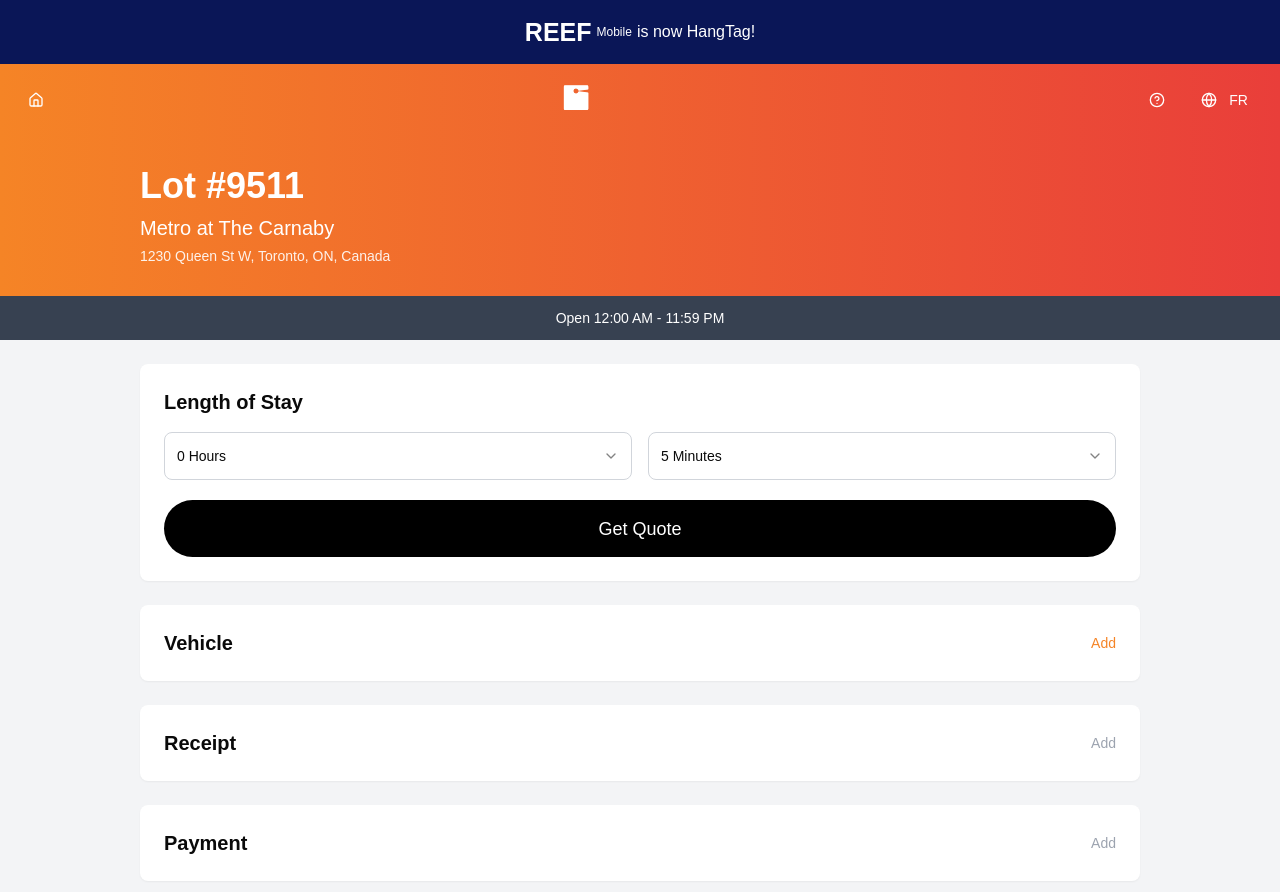
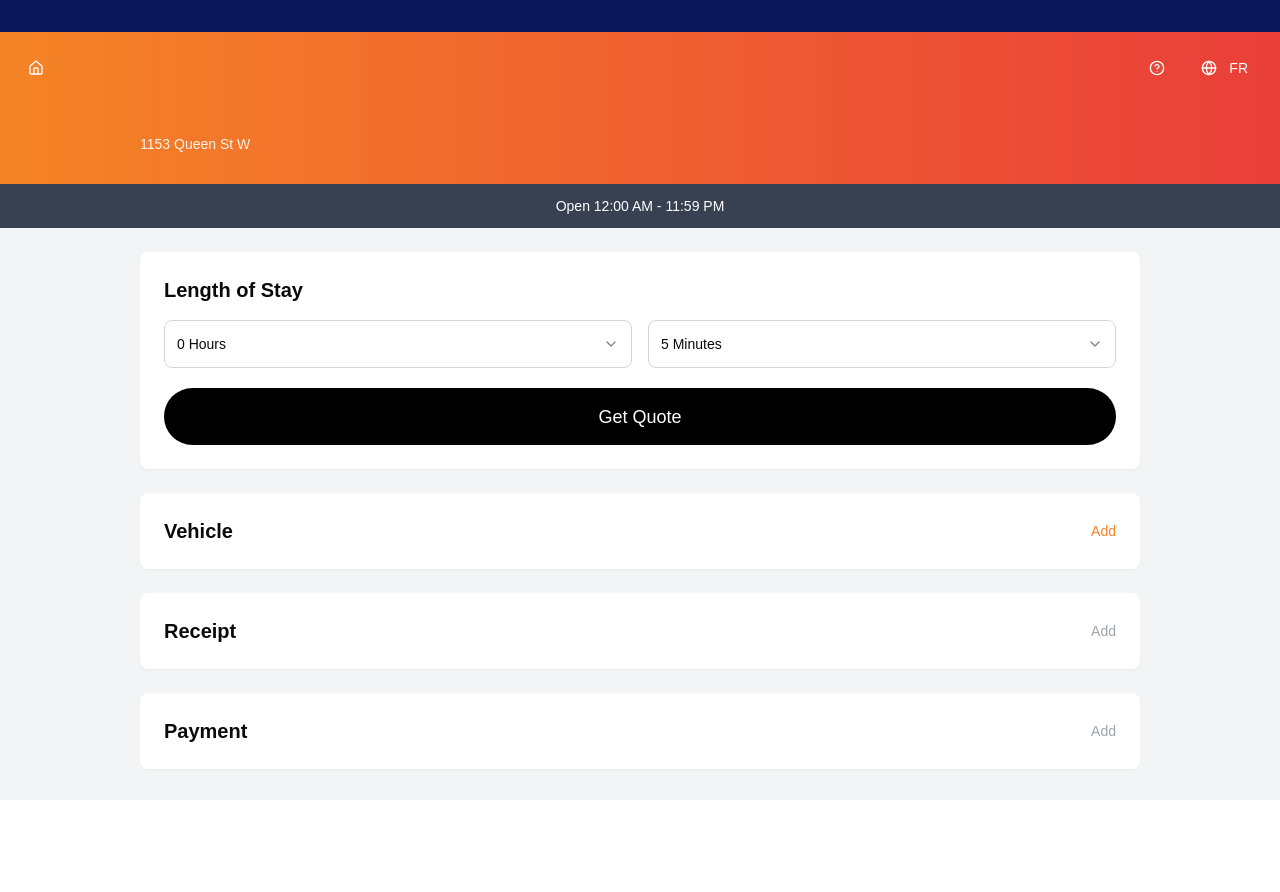
Before and after one commit to Megachungatron/unit-511, a Next.js app: page / in a window 1280 px wide. Shown: the top 892 px of the page. After the commit the page ends 800 px from the top, so only its background shows below. Built offline with nearby package versions, Linux system fonts and the light colour scheme.

Commit message:
updated to comvinience

```diff
--- a/src/app/page.tsx
+++ b/src/app/page.tsx
@@ -129,11 +129,11 @@
         <div className="min-h-screen flex flex-col">
           {/* Top Banner */}
           <div className="bg-[#0a1657] text-white p-4 flex justify-center items-center">
-            <div className="text-sm md:text-base flex flex-row justify-center items-center gap-[5px]">
-              <span className="font-bold text-2xl md:text-[25px]">REEF</span>
-              <span className="text-xs">Mobile</span>
-              <span>is now HangTag!</span>
-            </div>
+            {/*<div className="text-sm md:text-base flex flex-row justify-center items-center gap-[5px]">*/}
+            {/*  <span className="font-bold text-2xl md:text-[25px]">REEF</span>*/}
+            {/*  <span className="text-xs">Mobile</span>*/}
+            {/*  <span>is now HangTag!</span>*/}
+            {/*</div>*/}
           </div>
 
           {/* Navigation */}
@@ -141,30 +141,30 @@
             <Button variant="ghost" size="icon" className="text-white hover:text-white/80">
               <Home className="w-[1em] h-[1em]" />
             </Button>
-            <svg
-                xmlns="http://www.w3.org/2000/svg"
-                xmlnsXlink="http://www.w3.org/1999/xlink"
-                id="Layer_1"
-                x="0px"
-                y="0px"
-                viewBox="0 0 1360 662"
-                enableBackground="new 0 0 1360 662"
-                xmlSpace="preserve"
-                width="24"
-                height="24"
-                style={{ transform: "scale(3)" }}
-            >
-              {/* SVG content unchanged */}
-              <path
-                  fill="#ffffff"
-                  d="M499.4,63.4h-5.3H75.5h-5.3c-8.4,0-15.3,6.9-15.3,15.3V84v20.6v280.4v116.4v5.3c0,8.4,6.9,15.3,15.3,15.3  h5.3h418.6h5.3c8.4,0,15.3-6.9,15.3-15.3v-5.3V385.1V196.6l-182.3-21.4c-5,23.2-25.6,40.6-50.3,40.6c-28.4,0-51.5-23.1-51.5-51.5  c0-28.4,23-51.5,51.5-51.5c25.1,0,45.9,17.9,50.5,41.7l182-21.4v-28.4V84v-5.3C514.8,70.3,507.9,63.4,499.4,63.4z"
-              ></path>
-              <path
-                  fill="#ffffff"
-                  d="M499.4,53.9h-5.3H75.5h-5.3c-8.4,0-15.3,6.9-15.3,15.3v5.3v20.6v280.4V492v5.3c0,8.4,6.9,15.3,15.3,15.3h5.3  h418.6h5.3c8.4,0,15.3-6.9,15.3-15.3V492V375.6V187.1l-179.3-21.4c-5,23.2-25.6,40.6-50.3,40.6c-28.4,0-51.5-23.1-51.5-51.5  c0-28.4,23-51.5,51.5-51.5c25.1,0,45.9,17.9,50.5,41.7l179-21.4V95.1V74.5v-5.3C514.8,60.8,507.9,53.9,499.4,53.9z"
-              ></path>
-              {/* Rest of the SVG paths omitted for brevity */}
-            </svg>
+            {/*<svg*/}
+            {/*    xmlns="http://www.w3.org/2000/svg"*/}
+            {/*    xmlnsXlink="http://www.w3.org/1999/xlink"*/}
+            {/*    id="Layer_1"*/}
+            {/*    x="0px"*/}
+            {/*    y="0px"*/}
+            {/*    viewBox="0 0 1360 662"*/}
+            {/*    enableBackground="new 0 0 1360 662"*/}
+            {/*    xmlSpace="preserve"*/}
+            {/*    width="24"*/}
+            {/*    height="24"*/}
+            {/*    style={{ transform: "scale(3)" }}*/}
+            {/*>*/}
+            {/*  /!* SVG content unchanged *!/*/}
+            {/*  <path*/}
+            {/*      fill="#ffffff"*/}
+            {/*      d="M499.4,63.4h-5.3H75.5h-5.3c-8.4,0-15.3,6.9-15.3,15.3V84v20.6v280.4v116.4v5.3c0,8.4,6.9,15.3,15.3,15.3  h5.3h418.6h5.3c8.4,0,15.3-6.9,15.3-15.3v-5.3V385.1V196.6l-182.3-21.4c-5,23.2-25.6,40.6-50.3,40.6c-28.4,0-51.5-23.1-51.5-51.5  c0-28.4,23-51.5,51.5-51.5c25.1,0,45.9,17.9,50.5,41.7l182-21.4v-28.4V84v-5.3C514.8,70.3,507.9,63.4,499.4,63.4z"*/}
+            {/*  ></path>*/}
+            {/*  <path*/}
+            {/*      fill="#ffffff"*/}
+            {/*      d="M499.4,53.9h-5.3H75.5h-5.3c-8.4,0-15.3,6.9-15.3,15.3v5.3v20.6v280.4V492v5.3c0,8.4,6.9,15.3,15.3,15.3h5.3  h418.6h5.3c8.4,0,15.3-6.9,15.3-15.3V492V375.6V187.1l-179.3-21.4c-5,23.2-25.6,40.6-50.3,40.6c-28.4,0-51.5-23.1-51.5-51.5  c0-28.4,23-51.5,51.5-51.5c25.1,0,45.9,17.9,50.5,41.7l179-21.4V95.1V74.5v-5.3C514.8,60.8,507.9,53.9,499.4,53.9z"*/}
+            {/*  ></path>*/}
+            {/*  /!* Rest of the SVG paths omitted for brevity *!/*/}
+            {/*</svg>*/}
             <div className="flex gap-2">
               <Button variant="ghost" size="icon" className="text-white hover:text-white/80">
                 <HelpCircle className="w-[1em] h-[1em]" />
@@ -178,9 +178,9 @@
 
           {/* Header Section */}
           <div className="bg-gradient-to-r from-[#f58426] to-[#e93e3a] text-white px-4 md:px-[140px] py-[30px]">
-            <h1 className="text-3xl md:text-4xl font-bold mb-2">{lot.title}</h1>
-            <h2 className="text-lg md:text-xl mb-1">{lot.subtitle}</h2>
-            <p className="text-sm opacity-90">{lot.address}</p>
+            {/*<h1 className="text-3xl md:text-4xl font-bold mb-2">{lot.title}</h1>*/}
+            {/*<h2 className="text-lg md:text-xl mb-1">{lot.subtitle}</h2>*/}
+            <p className="text-sm opacity-90">1153 Queen St W</p>
           </div>
 
           {/* Hours Banner */}
```
